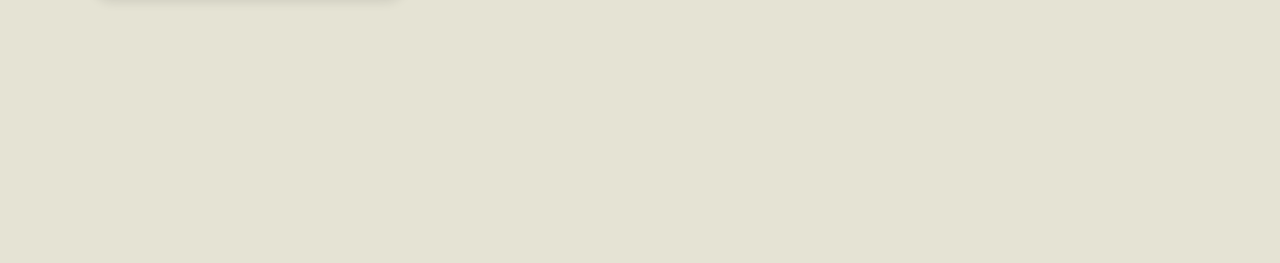
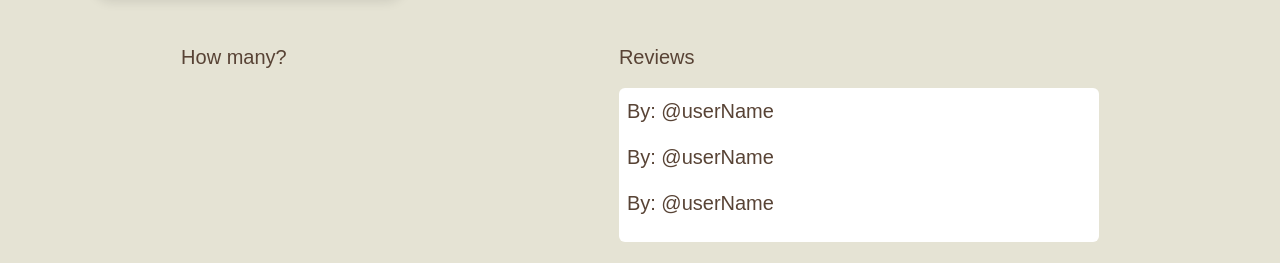
Before and after one commit to SarahAlabkari/SWE363_Project, a React (Create React App) app: page /GuideDashboard in a window 1280 px wide. Shown: the part 534-797 px from the top of the page. Built offline with nearby package versions, Linux system fonts and the light colour scheme.

Commit message:
feat: add reviews

```diff
--- a/package.json
+++ b/package.json
@@ -4,6 +4,7 @@
   "private": true,
   "dependencies": {
     "bootstrap": "^5.3.3",
+    "bootstrap-icons": "^1.11.3",
     "cra-template": "1.3.0",
     "lucide-react": "^0.487.0",
     "react": "^19.1.0",
@@ -11,6 +12,7 @@
     "react-dom": "^19.1.0",
     "react-icons": "^5.5.0",
     "react-masonry-css": "^1.0.16",
+    "react-rating-stars-component": "^2.2.0",
     "react-router-dom": "^7.5.0",
     "react-scripts": "5.0.1",
     "web-vitals": "^4.2.4"
--- a/public/index.html
+++ b/public/index.html
@@ -37,6 +37,7 @@
 />
 
 
+
   </head>
   <body>
     <noscript>You need to enable JavaScript to run this app.</noscript>
--- a/src/components/ActivitiesCarousel.js
+++ b/src/components/ActivitiesCarousel.jsx
@@ -11,7 +11,6 @@ function ActivitiesCarousel() {
         </div>
         <div className="col-sm">
           <Activity />
-
         </div>
         <div className="col-sm">
           <Activity />
--- /dev/null
+++ b/src/components/GuideReviews.jsx
@@ -0,0 +1,72 @@
+import React, { useState, useEffect } from 'react';
+import ReactStars from "react-rating-stars-component";
+
+
+const GuideReviews = () => {
+    //This will later be fetched from a database
+    const [review, setReview] = useState(null);
+
+    useEffect(() => {
+        const mockReview = {
+            name: '@userName',
+            stars: 5,
+        };
+        setReview(mockReview);
+    }, []);
+
+    if(!review) {
+        return(<div>Loading....</div>);
+    }
+
+    return (
+        <div
+            style={{
+                backgroundColor: 'white',
+                width: '30rem',
+                padding: '0.5rem',
+                justifyContent: 'space-around',
+            }}
+            className="rounded"
+        >
+            <div className='d-flex'>
+                <p>By: {review.name}</p>
+                <div>
+                    <ReactStars
+                        count={5}
+                        value={review.stars}
+                        size={24}
+                        activeColor={'var(--green-color)'}
+                    />
+                </div>
+
+            </div>
+            <div className='d-flex'>
+                <p>By: {review.name}</p>
+                <div>
+                    <ReactStars
+                        count={5}
+                        value={review.stars}
+                        size={24}
+                        activeColor={'var(--green-color)'}
+                    />
+                </div>
+            </div>
+             <div className='d-flex'>
+                <p>By: {review.name}</p>
+                <div>
+                    <ReactStars
+                        count={5}
+                        value={review.stars}
+                        size={24}
+                        activeColor={'var(--green-color)'}
+                    />
+                </div>
+
+            </div>
+
+
+        </div>
+    );
+}
+
+export default GuideReviews;
--- a/src/pages/GuideDashboard.jsx
+++ b/src/pages/GuideDashboard.jsx
@@ -2,6 +2,7 @@ import React from "react";
 import GuideTopBar from "../components/GuideTopBar";
 import CalendarComponent from "../components/CalendarComponent";
 import ActivitiesCarousel from "../components/ActivitiesCarousel";
+import GuideReviews from "../components/GuideReviews";
 
 const GuideDashboard = () => {
     return (<div>
@@ -19,13 +20,22 @@ const GuideDashboard = () => {
                         <p>Happining on this day</p>
                         <ActivitiesCarousel />
                     </div>
-
                 </div>
-                <div className="row">
-                    {/* <GuideStatistics />
-                    <GuideReviews /> */}
+                <div className="d-flex" style={{justifyContent: 'space-around'}}>
+                    <div>
+                        <p>How many?</p>
+                        <div>
+                            {/* <GuideStatistics /> */}
+                        </div>
+                    </div>
+                    <div>
+                        <p>Reviews</p>
+                        <div>
+                            <GuideReviews />
+                        </div>
+                    </div>
                 </div>
-                <div className="row">
+                <div className="d-flex" style={{justifyContent: 'space-around'}}>
                     {/* <GuideEarningPMonth />
                     <GuideTopAttendees /> */}
                 </div>
```
Also changed, not shown: src/components/Activity.jsx (renamed from src/components/Activity.js), 1 other file (tests, documents, lock files or other folders).
